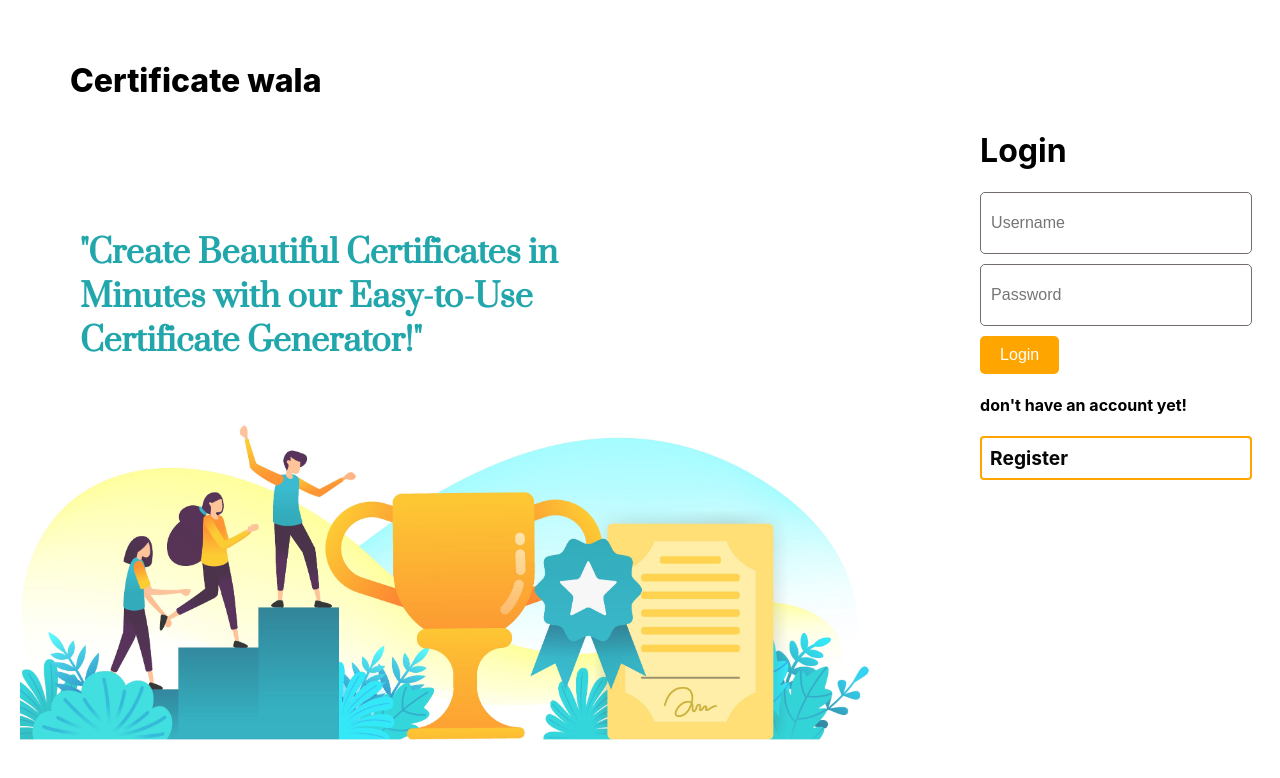
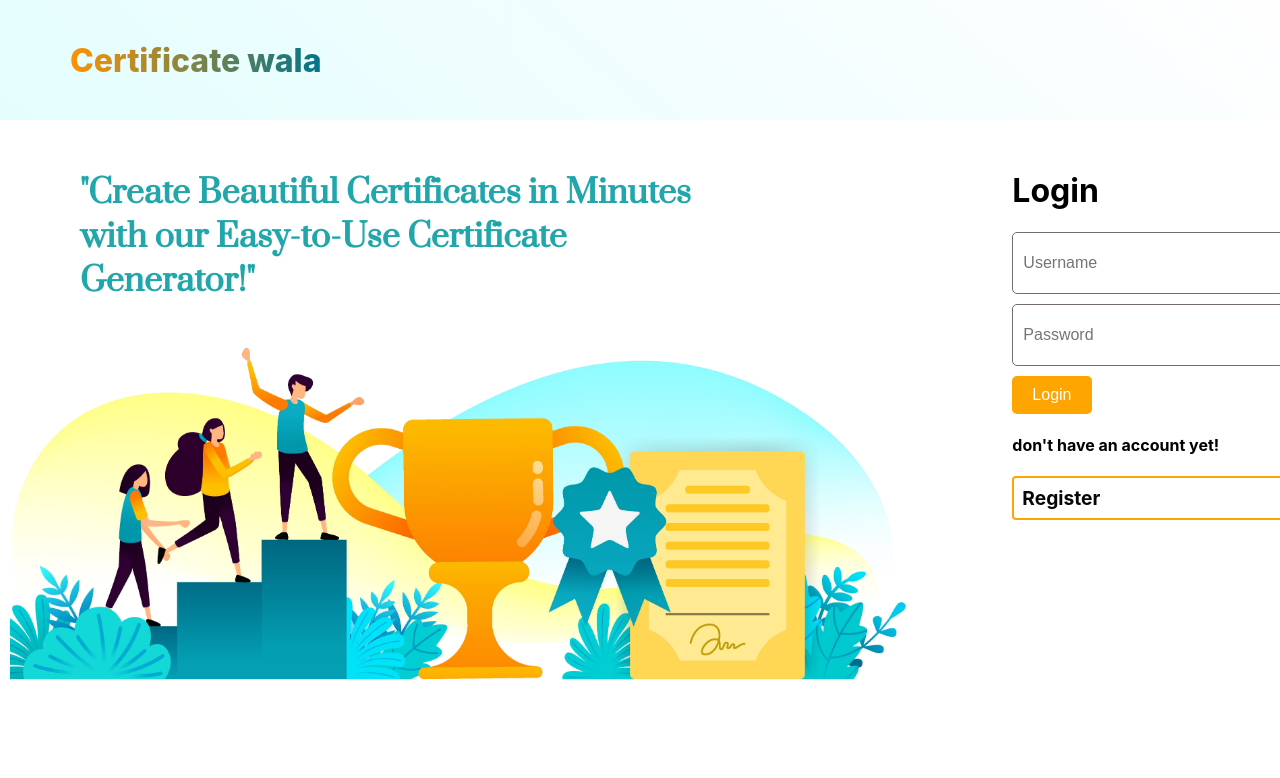
Before and after one commit to ashraf-rahil-shaik/certificate-wala, a React (Create React App) app: page / in a window 1280 px wide. Shown: the top 778 px of the page. Built offline with nearby package versions, Linux system fonts and the light colour scheme.

Commit message:
added a new header after login

```diff
--- a/src/Components/App.js
+++ b/src/Components/App.js
@@ -1,4 +1,5 @@
 import { Route, Routes } from "react-router-dom";
+
 import LandingPage from "./LandingPage";
 
 // import CertificateForm  from "./Certificate";
--- a/src/Components/Certificate.js
+++ b/src/Components/Certificate.js
@@ -82,4 +82,4 @@ and recognizing their exceptional skills and dedication during their time with u
 </div>
 );
 }
-export default CertificateForm
+export default CertificateForm;
--- a/src/Components/CollegeReg.js
+++ b/src/Components/CollegeReg.js
@@ -1,4 +1,5 @@
 import React ,{useState} from 'react';
+import Header from './Header';
 
 const CollegeRegister=()=> {
   const [firstName, setFirstName] = useState('');
@@ -35,7 +36,10 @@ const CollegeRegister=()=> {
   };
 
   return (
+  <>
+          <Header/>
     <div className="signup-page">
+
      <h1 className="signup-page-title">Register as School/College</h1>
      {message && <p className="form-message">{message}</p>}
     <form className="form" onSubmit={handleSubmit}>
@@ -85,6 +89,7 @@ const CollegeRegister=()=> {
       {/* {message && <p className="form-message">{message}</p>} */}
     </form>
 </div>
+</>
   );
 };
 
--- a/src/Components/CompanyReg.js
+++ b/src/Components/CompanyReg.js
@@ -1,4 +1,5 @@
 import React ,{useState} from 'react';
+import Header from './Header';
 
 const CompanyRegister=()=> {
   const [firstName, setFirstName] = useState('');
@@ -35,6 +36,8 @@ const CompanyRegister=()=> {
   };
 
   return (
+    <>
+    <Header/>
     <div className="signup-page">
      <h1 className="signup-page-title">Register as Company </h1>
      {message && <p className="form-message">{message}</p>}
@@ -85,7 +88,7 @@ const CompanyRegister=()=> {
       {/* {message && <p className="form-message">{message}</p>} */}
     </form>
 </div>
-  );
+</>  );
 };
 
 export default CompanyRegister;
--- a/src/Components/ConsultantReg.js
+++ b/src/Components/ConsultantReg.js
@@ -1,5 +1,6 @@
 
 import React ,{useState} from 'react';
+import Header from './Header';
 
 function ConsultantRegister() {
   const [firstName, setFirstName] = useState('');
@@ -36,6 +37,8 @@ function ConsultantRegister() {
   };
 
   return (
+    <>
+    <Header />
     <div className="signup-page">
      <h1 className="signup-page-title">Register as Consultant</h1>
      {message && <p className="form-message">{message}</p>}
@@ -87,6 +90,7 @@ function ConsultantRegister() {
       {/* {message && <p className="form-message">{message}</p>} */}
     </form>
 </div>
+</>
   );
 };
 
--- /dev/null
+++ b/src/Components/Header.js
@@ -0,0 +1,12 @@
+import { Link } from "react-router-dom";
+const Header =()=>{
+    return(
+
+        <div className="login-container">
+        <Link to='/' className="title">Certificate wala</Link>
+
+
+      </div>
+    )
+}
+export default Header;
--- a/src/Components/LandingPage.js
+++ b/src/Components/LandingPage.js
@@ -2,6 +2,8 @@ import React, { useState, useEffect } from 'react';
 import img from '../images/Project_18-20.jpg';
 import { Link} from 'react-router-dom';
 import Login from './Login';
+import Header from './Header';
+
 
 
 
@@ -51,12 +53,7 @@ console.log(selectedOption)
 
   return (
   <>
-
-            <div className="login-container">
-              <Link to='/' className="title">Certificate wala</Link>
-
-
-            </div>
+        <Header/>
             <h1 className="caption">"{text}!"</h1>
             <div className="img-container">
               <img alt="certificate-pic" src={img} />
--- a/src/Components/index.css
+++ b/src/Components/index.css
@@ -26,16 +26,16 @@ body::-webkit-scrollbar-thumb:hover {
 }
 
 .caption{
-  width:550px;
+  width:630px;
  position: relative;
  left: 80px;
- top: 50px;
+ top: 30px;
  color: #089ca1e5;
  font-family: 'Prata', serif;
 }
 
 .title:hover{
-  color: rgb(62, 134, 202);
+ transform: scale(1.05);
 }
 .img-container{
   display: flex;
@@ -43,23 +43,30 @@ body::-webkit-scrollbar-thumb:hover {
   height:400px;
 gap:120px;
   position: relative;
-  top: 30px;
+  top: 20px;
 }
 img{
-  margin: 20px;
-  opacity: 0.8;
-
+  margin: 10px;
+ padding: 0;
+ position: relative;
+ bottom: 20px;
 }
 
 .title{
   display:block;
-  color: rgb(0, 0, 0) ;
+  background: #d87c12;
+  background: -webkit-linear-gradient(to right, #ecad23, #32bacc);
+  background: linear-gradient(to right, #fd9301, #00748d);
+  -webkit-background-clip: text;
+  background-clip: text;
+  color: transparent;
   font-weight: 800;
 cursor:  pointer;
 position: relative;
 left:70px;
 text-decoration: none;
 font-size: 2rem;
+transform: scale(1);
 }
 .App{
 
@@ -75,12 +82,13 @@ code {
 }
 .login-container{
   display: flex;
-
-justify-content: space-between;
+  background-image: linear-gradient(220deg, #FFFEFF 0%, #dbfdfdc4 100%);
+justify-content:space-between;
   align-items: center;
  margin: 0px;
-  height: 20vh;
-  background-color: rgb(255, 255, 255);
+  height: 15vh;
+
+
   flex-wrap: wrap;
 }
 .login-reg{
@@ -89,8 +97,8 @@ justify-content: space-between;
   justify-content: center;
   /* align-items:center ; */
   position: relative;
-  bottom:270px;
-  right: 30px;
+  bottom:180px;
+  right: 25px;
 
 }
 
@@ -171,7 +179,7 @@ margin: 0;
   max-width: 700px;
   margin: 0 auto;
   padding: 20px;
-  background-color: rgba(212, 212, 212, 0.267);
+  background-color: rgba(255, 255, 255, 0.226);
 }
 .login{
   display: flex;
@@ -223,7 +231,7 @@ button[type='submit'] {
 }
 
 button[type='submit']:hover {
-  background-color: #503351;
+  background-color: #06a2b8;
   color:#ffffff;
 }
 
@@ -296,7 +304,7 @@ button[type='submit']:hover {
 input[type="date"] {
   padding: 10px;
   border-radius: 5px;
-  border: 1px solid #ccc;
+  border: 1px solid #817f7f;
   font-size: 18px;
   outline: none;
   font-style: italic;
@@ -335,26 +343,7 @@ button:hover {
   border-radius: 10px;
   }
 
-  /* .form-input {
-  margin-top: 20px;
-  padding: 10px;
-  width: 50%;
-  font-size: 16px;
-  border-radius: 5px;
-  border: none;
-  box-shadow: 2px 2px 2px rgba(0, 0, 0, 0.1);
-  } */
 
-  /* .submit-button {
-  margin-top: 20px;
-  padding: 10px 20px;
-  background-color: rgb(13, 147, 165);
-  color: white;
-  border: none;
-  border-radius: 5px;
-  font-size: 16px;
-  cursor: pointer;
-  } */
 
   .message {
   margin-top: 20px;
```
Also changed, not shown: src/Components/Header2.js (added, +9 -0 lines).
